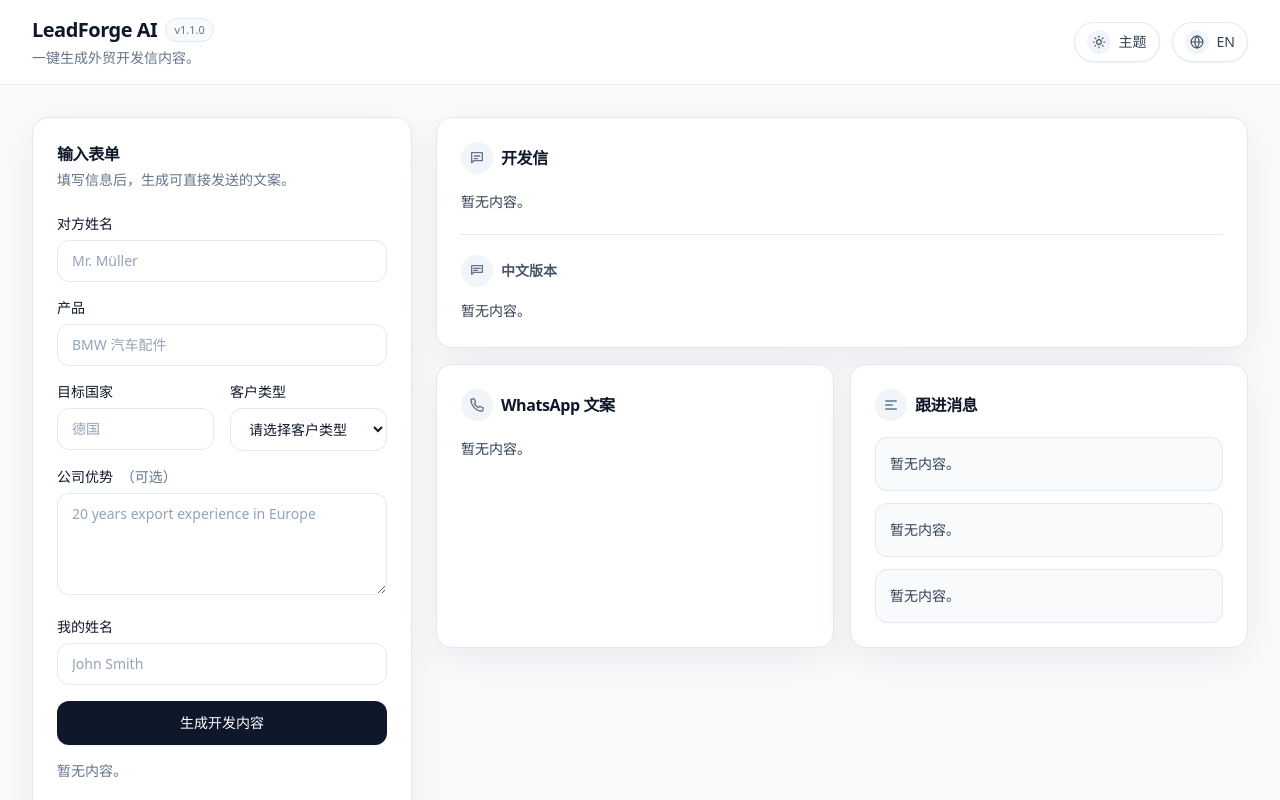
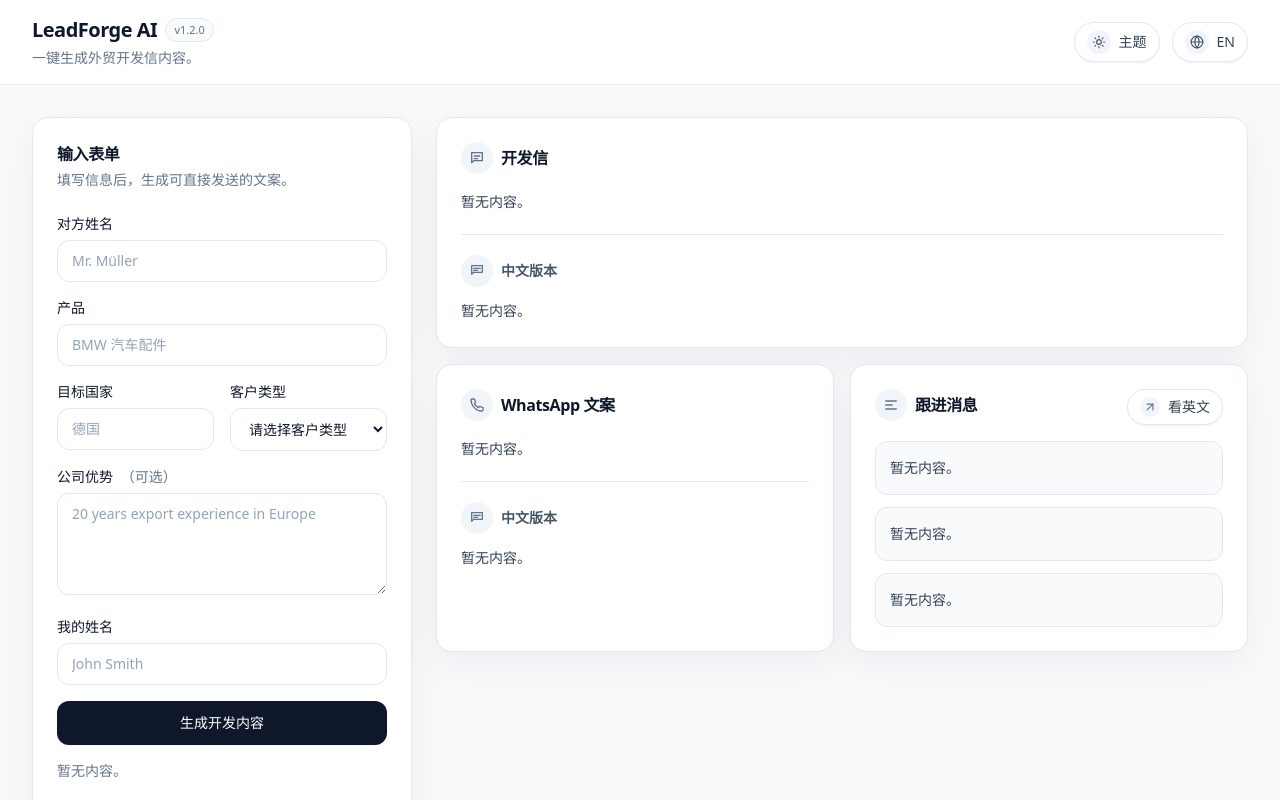
Before and after one commit to Kilganon725/LeadForgeAI, a website: page public/index.html in a window 1280 px wide. Both pictures are taken after a click on the button "中文". Shown: the top 800 px of the page. Drawn offline with nearby package versions, Linux system fonts and the light colour scheme.

Commit message:
Add Chinese message views

```diff
--- a/package.json
+++ b/package.json
@@ -1,6 +1,6 @@
 {
   "name": "leadforge-ai",
-  "version": "1.1.0",
+  "version": "1.2.0",
   "private": true,
   "description": "Simple outreach generator for foreign trade sales development.",
   "main": "server.js",
--- a/public/index.html
+++ b/public/index.html
@@ -34,7 +34,7 @@
           <div class="min-w-0">
             <div class="flex items-center gap-2">
               <h1 class="truncate text-lg font-semibold tracking-tight sm:text-xl" data-i18n="appTitle">LeadForge AI</h1>
-              <span class="inline-flex h-6 items-center rounded-full border border-line bg-slate-50 px-2 text-[11px] font-medium text-slate-500 dark:border-slate-800 dark:bg-slate-900 dark:text-slate-400">v1.1.0</span>
+              <span class="inline-flex h-6 items-center rounded-full border border-line bg-slate-50 px-2 text-[11px] font-medium text-slate-500 dark:border-slate-800 dark:bg-slate-900 dark:text-slate-400">v1.2.0</span>
             </div>
             <p class="mt-1 max-w-xl text-sm text-muted dark:text-slate-400" data-i18n="appSubtitle">Generate export outreach content in one step.</p>
           </div>
@@ -248,9 +248,24 @@
                   <h2 class="text-base font-semibold tracking-tight" data-i18n="whatsappTitle">WhatsApp Message</h2>
                 </div>
                 <pre id="whatsappMessage" class="mt-4 whitespace-pre-wrap text-sm leading-6 text-slate-700 dark:text-slate-300">No content generated yet.</pre>
+
+                <div class="mt-5 border-t border-line pt-5 dark:border-slate-800">
+                  <div class="flex items-center gap-2">
+                    <span class="inline-flex h-8 w-8 items-center justify-center rounded-full bg-slate-100 text-slate-500 dark:bg-slate-800 dark:text-slate-300">
+                      <svg class="h-4 w-4" viewBox="0 0 24 24" fill="none" stroke="currentColor" stroke-width="2" stroke-linecap="round" stroke-linejoin="round" aria-hidden="true">
+                        <path d="M4 4h16v10H7l-3 3V4Z"></path>
+                        <path d="M7 8h10"></path>
+                        <path d="M7 11h6"></path>
+                      </svg>
+                    </span>
+                    <h3 class="text-sm font-semibold text-slate-600 dark:text-slate-300" data-i18n="whatsappZhTitle">Chinese Version</h3>
+                  </div>
+                  <pre id="whatsappMessageZh" class="mt-3 whitespace-pre-wrap text-sm leading-6 text-slate-700 dark:text-slate-300">No content generated yet.</pre>
+                </div>
               </div>
 
               <div class="rounded-2xl border border-line bg-panel p-5 shadow-soft transition-colors duration-200 dark:border-slate-800 dark:bg-slate-900 dark:shadow-none sm:p-6">
+                <div class="flex items-start justify-between gap-3">
                   <div class="flex items-center gap-2">
                     <span class="inline-flex h-8 w-8 items-center justify-center rounded-full bg-slate-100 text-slate-500 dark:bg-slate-800 dark:text-slate-300">
                       <svg class="h-4 w-4" viewBox="0 0 24 24" fill="none" stroke="currentColor" stroke-width="2" stroke-linecap="round" stroke-linejoin="round" aria-hidden="true">
@@ -260,6 +275,20 @@
                       </svg>
                     </span>
                     <h2 class="text-base font-semibold tracking-tight" data-i18n="followUpTitle">Follow-up Messages</h2>
+                  </div>
+                  <button
+                    id="followUpToggle"
+                    type="button"
+                    class="hidden inline-flex h-9 items-center gap-2 rounded-full border border-line bg-white px-3 text-sm font-medium text-slate-700 shadow-sm transition hover:border-slate-300 hover:bg-slate-50 dark:border-slate-800 dark:bg-slate-950 dark:text-slate-200 dark:hover:border-slate-700 dark:hover:bg-slate-800"
+                  >
+                    <span class="inline-flex h-5 w-5 items-center justify-center rounded-full bg-slate-100 text-slate-500 dark:bg-slate-800 dark:text-slate-300">
+                      <svg class="h-3.5 w-3.5" viewBox="0 0 24 24" fill="none" stroke="currentColor" stroke-width="2" stroke-linecap="round" stroke-linejoin="round" aria-hidden="true">
+                        <path d="M7 7h10v10"></path>
+                        <path d="M7 17 17 7"></path>
+                      </svg>
+                    </span>
+                    <span id="followUpToggleLabel">看中文</span>
+                  </button>
                 </div>
                 <div class="mt-4 grid gap-3">
                   <pre id="followUp1" class="whitespace-pre-wrap rounded-xl border border-line bg-slate-50 p-3.5 text-sm leading-6 text-slate-700 dark:border-slate-800 dark:bg-slate-950 dark:text-slate-300">No content generated yet.</pre>
@@ -280,6 +309,8 @@
       const themeToggle = document.getElementById("themeToggle");
       const langToggle = document.getElementById("langToggle");
       const langLabel = document.getElementById("langLabel");
+      const followUpToggle = document.getElementById("followUpToggle");
+      const followUpToggleLabel = document.getElementById("followUpToggleLabel");
       const clearHistoryBtn = document.getElementById("clearHistoryBtn");
       const historyList = document.getElementById("historyList");
 
@@ -287,6 +318,7 @@
         coldEmail: document.getElementById("coldEmail"),
         coldEmailZh: document.getElementById("coldEmailZh"),
         whatsappMessage: document.getElementById("whatsappMessage"),
+        whatsappMessageZh: document.getElementById("whatsappMessageZh"),
         followUp1: document.getElementById("followUp1"),
         followUp2: document.getElementById("followUp2"),
         followUp3: document.getElementById("followUp3"),
@@ -317,7 +349,10 @@
           coldEmailTitle: "Cold Email",
           coldEmailZhTitle: "Chinese Version",
           whatsappTitle: "WhatsApp Message",
+          whatsappZhTitle: "Chinese Version",
           followUpTitle: "Follow-up Messages",
+          followUpToggleToZh: "看中文",
+          followUpToggleToEn: "看英文",
           prospectNamePlaceholder: "Mr. Müller",
           productPlaceholder: "BMW auto parts",
           countryPlaceholder: "Germany",
@@ -350,7 +385,10 @@
           coldEmailTitle: "开发信",
           coldEmailZhTitle: "中文版本",
           whatsappTitle: "WhatsApp 文案",
+          whatsappZhTitle: "中文版本",
           followUpTitle: "跟进消息",
+          followUpToggleToZh: "看中文",
+          followUpToggleToEn: "看英文",
           prospectNamePlaceholder: "Mr. Müller",
           productPlaceholder: "BMW 汽车配件",
           countryPlaceholder: "德国",
@@ -446,6 +484,7 @@
 
       let currentLang = localStorage.getItem("leadforge-lang") || "en";
       let currentTheme = localStorage.getItem("leadforge-theme") || "light";
+      let currentFollowUpView = currentLang === "zh" ? "zh" : "en";
 
       function setStatus(message, isError = false) {
         statusEl.textContent = message;
@@ -481,6 +520,9 @@
         if (fields.whatsappMessage.textContent === emptyText.en || fields.whatsappMessage.textContent === emptyText.zh) {
           fields.whatsappMessage.textContent = emptyText[lang];
         }
+        if (fields.whatsappMessageZh.textContent === emptyText.en || fields.whatsappMessageZh.textContent === emptyText.zh) {
+          fields.whatsappMessageZh.textContent = emptyText[lang];
+        }
         [fields.followUp1, fields.followUp2, fields.followUp3].forEach((field) => {
           if (field.textContent === emptyText.en || field.textContent === emptyText.zh) {
             field.textContent = emptyText[lang];
@@ -491,6 +533,9 @@
           setStatus(translations[lang].statusIdle);
         }
 
+        currentFollowUpView = lang === "zh" ? "zh" : "en";
+        followUpToggle.classList.toggle("hidden", lang !== "zh");
+        renderFollowUps();
         renderHistory();
       }
 
@@ -501,13 +546,42 @@
         themeToggle.setAttribute("aria-pressed", theme === "dark" ? "true" : "false");
       }
 
+      function renderFollowUps(data) {
+        if (!data) {
+          data = latestResult;
+        }
+
+        const isChinese = currentLang === "zh" && currentFollowUpView === "zh";
+
+        fields.followUp1.textContent = isChinese
+          ? data?.follow_up_1_zh || translations[currentLang].noContent
+          : data?.follow_up_1 || translations[currentLang].noContent;
+        fields.followUp2.textContent = isChinese
+          ? data?.follow_up_2_zh || translations[currentLang].noContent
+          : data?.follow_up_2 || translations[currentLang].noContent;
+        fields.followUp3.textContent = isChinese
+          ? data?.follow_up_3_zh || translations[currentLang].noContent
+          : data?.follow_up_3 || translations[currentLang].noContent;
+
+        if (followUpToggle && followUpToggleLabel) {
+          followUpToggleLabel.textContent = isChinese
+            ? translations[currentLang].followUpToggleToEn
+            : translations[currentLang].followUpToggleToZh;
+        }
+      }
+
+      let latestResult = null;
+
       function renderResult(data) {
+        latestResult = data;
         fields.coldEmail.textContent = data.cold_email || translations[currentLang].noContent;
         fields.coldEmailZh.textContent = data.cold_email_zh || translations[currentLang].noContent;
         fields.whatsappMessage.textContent = data.whatsapp_message || translations[currentLang].noContent;
+        fields.whatsappMessageZh.textContent = data.whatsapp_message_zh || translations[currentLang].noContent;
         fields.followUp1.textContent = data.follow_up_1 || translations[currentLang].noContent;
         fields.followUp2.textContent = data.follow_up_2 || translations[currentLang].noContent;
         fields.followUp3.textContent = data.follow_up_3 || translations[currentLang].noContent;
+        renderFollowUps(data);
       }
 
       function saveHistory(payload, result) {
@@ -585,6 +659,14 @@
         applyLanguage(currentLang === "en" ? "zh" : "en");
       });
 
+      followUpToggle.addEventListener("click", () => {
+        if (currentLang !== "zh") {
+          return;
+        }
+        currentFollowUpView = currentFollowUpView === "zh" ? "en" : "zh";
+        renderFollowUps();
+      });
+
       clearHistoryBtn.addEventListener("click", () => {
         localStorage.removeItem(historyKey);
         renderHistory();
--- a/server.js
+++ b/server.js
@@ -42,14 +42,18 @@ app.post("/api/generate", async (req, res) => {
       "Avoid spammy language, exaggerated claims, and generic openings like 'Hope you are well'.",
       "Adapt tone to the target country business culture.",
       "Return valid JSON only with these keys:",
-      "cold_email, cold_email_zh, whatsapp_message, follow_up_1, follow_up_2, follow_up_3",
+      "cold_email, cold_email_zh, whatsapp_message, whatsapp_message_zh, follow_up_1, follow_up_1_zh, follow_up_2, follow_up_2_zh, follow_up_3, follow_up_3_zh",
       "Requirements:",
       "- cold_email: 120 to 180 words, professional and persuasive, with a clear call-to-action.",
       "- cold_email_zh: Chinese version of the same email, natural and business-ready, placed under the English email for review.",
       "- whatsapp_message: 2 to 3 short sentences, natural and friendly.",
+      "- whatsapp_message_zh: Chinese version of the WhatsApp message, placed directly under the English version for review.",
       "- follow_up_1: gentle reminder.",
+      "- follow_up_1_zh: Chinese version of follow_up_1.",
       "- follow_up_2: value-focused, adding one product benefit or offer.",
+      "- follow_up_2_zh: Chinese version of follow_up_2.",
       "- follow_up_3: urgency-based but polite.",
+      "- follow_up_3_zh: Chinese version of follow_up_3.",
       "- Mention company strength only if it is provided.",
       "- Use the prospect name and sender name if they are provided.",
       "- Tailor wording for the target country and customer type.",
```
Also changed, not shown: README.md, 1 other file. Lines whose indentation alone changed are shown as unchanged.
